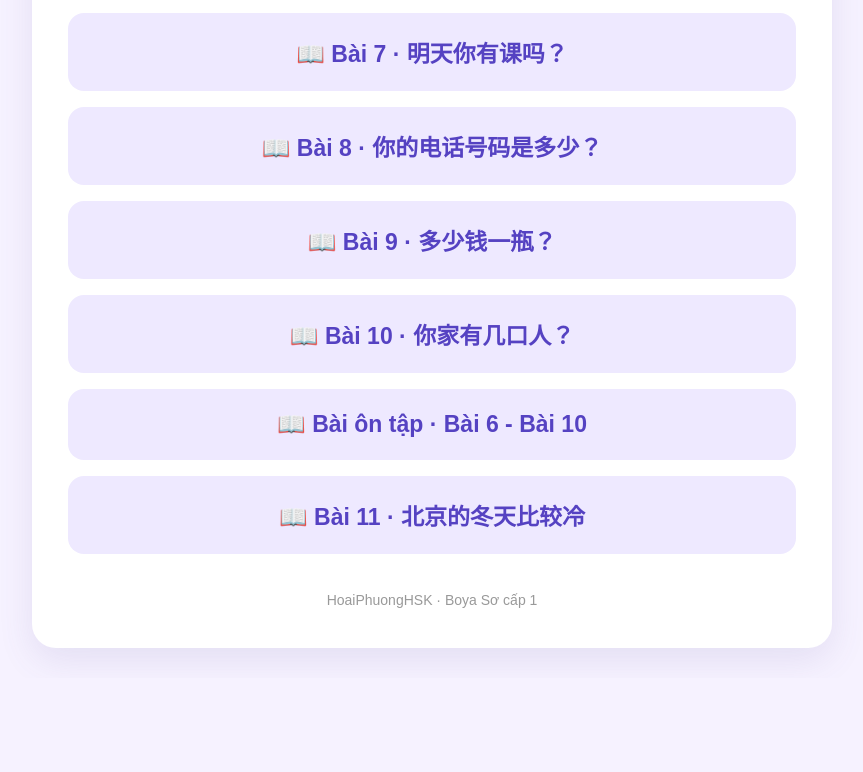
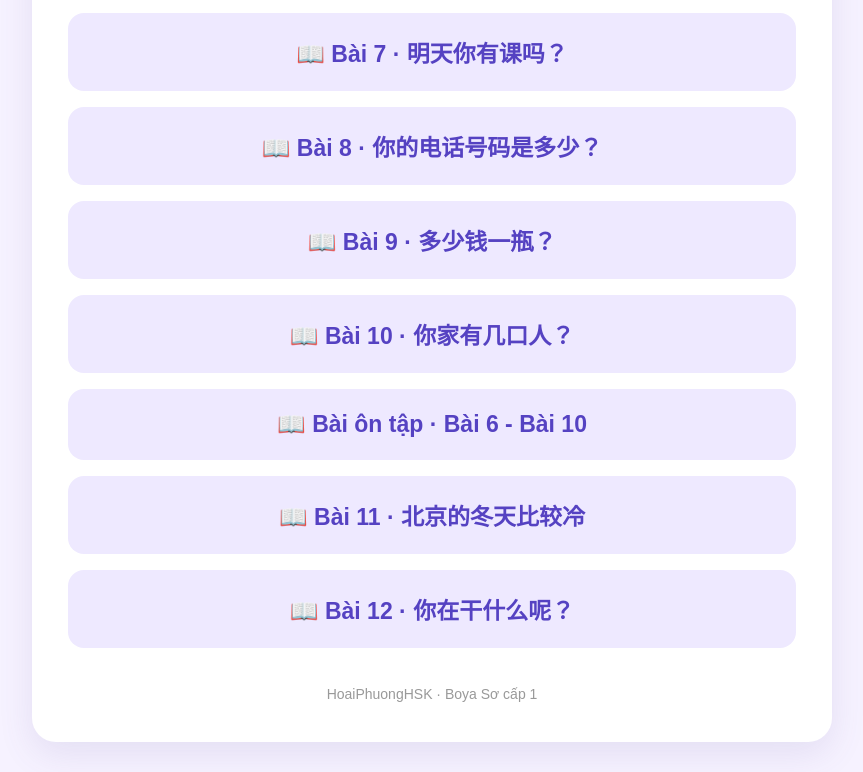
Before and after one commit to dieuminh-sketch/boya1-hoaiphuongHSK, a plain HTML site: page index.html in a window 1280 px wide. Shown: the part 733-1505 px from the top of the page, without its empty margins (208-1071 px from the left). Before the commit the page ends 1411 px from the top, so only its background shows below. Drawn offline with Linux system fonts and the light colour scheme.

Commit message:
Update index.html

```diff
--- a/index.html
+++ b/index.html
@@ -153,6 +153,10 @@
         <div class="lesson-title">📖 Bài 11 · 北京的冬天比较冷 </div>
       </a>
 
+      <a class="lesson" href="Bai12/Boya1_Bai12_OnTap.html"target="_blank" rel="noopener noreferrer">
+        <div class="lesson-title">📖 Bài 12 · 你在干什么呢？ </div>
+      </a>
+
     </div>
 
     <div class="footer">
```
